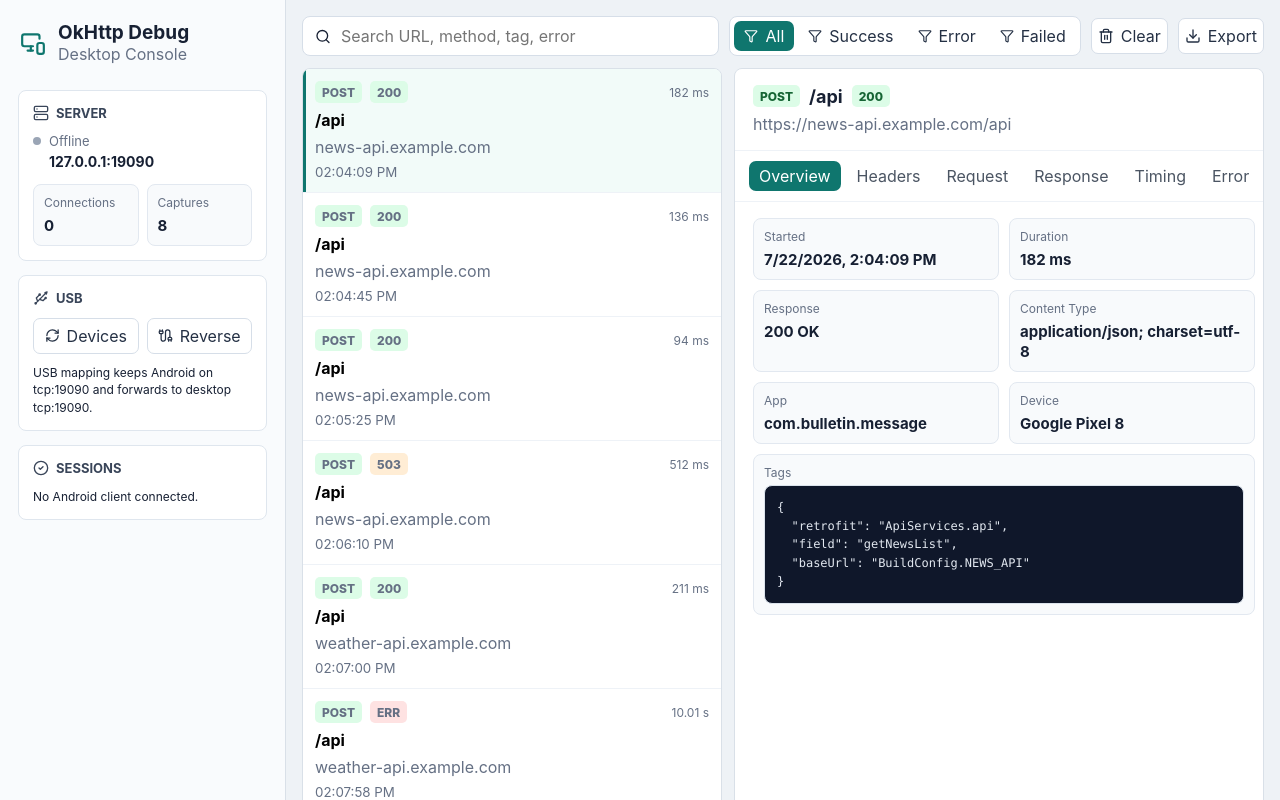
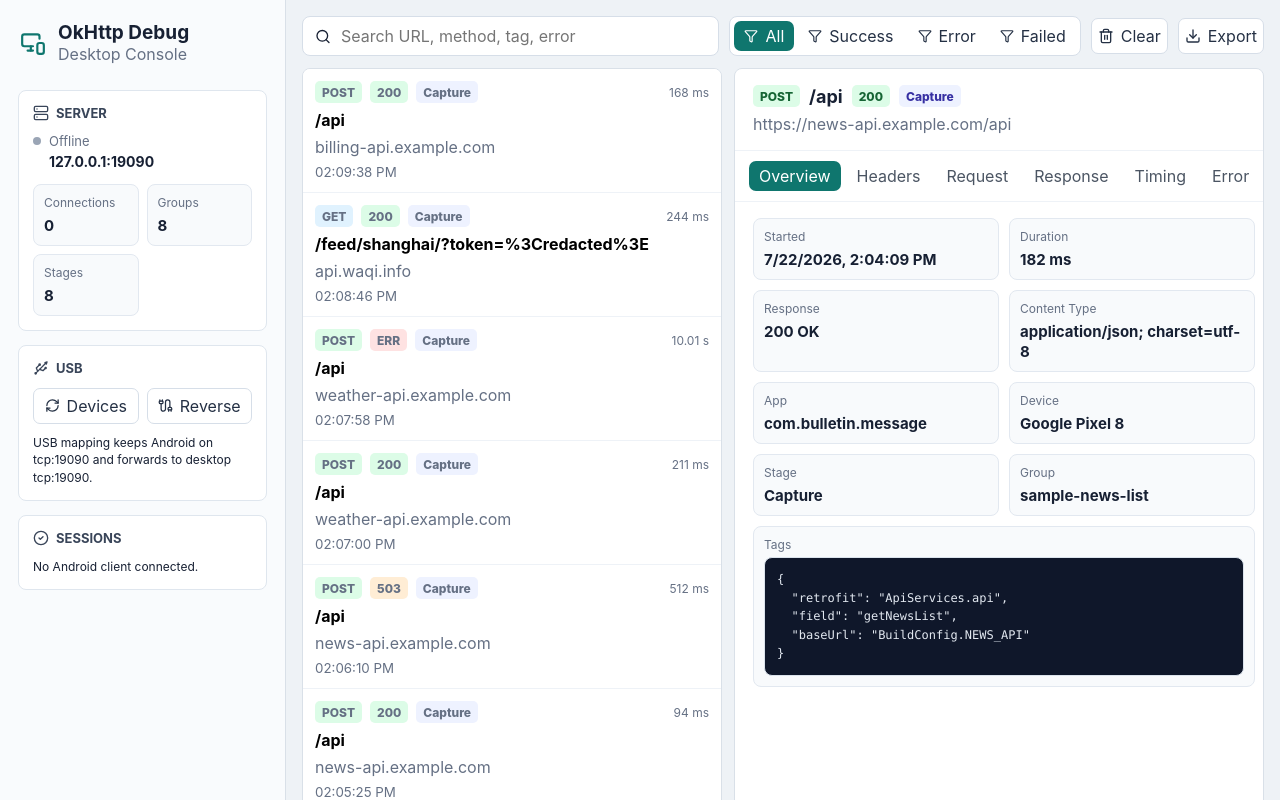
Before and after one commit to yifanfengshun930115-afk/OkHttpDebugDesktop, a React (Vite) app: page / in a window 1280 px wide. Shown: the top 800 px of the page. Built offline with nearby package versions, Linux system fonts and the light colour scheme.

Commit message:
Group dual-stage captures in desktop

```diff
--- a/src/renderer/App.tsx
+++ b/src/renderer/App.tsx
@@ -21,6 +21,12 @@ import './styles.css';
 
 type DetailTab = 'overview' | 'headers' | 'request' | 'response' | 'timing' | 'error';
 type StatusFilter = 'all' | 'success' | 'error' | 'failed';
+
+interface CaptureGroup {
+  id: string;
+  primary: CaptureRecord;
+  records: CaptureRecord[];
+}
 
 const fallbackState: DesktopState = {
   server: {
@@ -144,11 +150,60 @@ function StatusPill({ capture }: { capture: CaptureRecord }) {
   return <span className={`status-pill status-${status}`}>{statusLabel(capture)}</span>;
 }
 
+function captureGroupId(capture: CaptureRecord) {
+  return capture.groupId ?? capture.id;
+}
+
+function captureStageKey(capture: CaptureRecord) {
+  return capture.stage ?? 'single';
+}
+
+function captureStageLabel(capture: CaptureRecord) {
+  const stage = captureStageKey(capture);
+  if (stage === 'plain') {
+    return 'Plain';
+  }
+  if (stage === 'wire') {
+    return 'Wire';
+  }
+  if (stage === 'single') {
+    return 'Capture';
+  }
+  return stage;
+}
+
+function choosePrimary(records: CaptureRecord[]) {
+  return (
+    records.find((capture) => capture.stage === 'plain') ??
+    records.find((capture) => capture.stage === undefined) ??
+    records.find((capture) => capture.stage === 'wire') ??
+    records[0]
+  );
+}
+
+function groupCaptures(captures: CaptureRecord[]): CaptureGroup[] {
+  const groups = new Map<string, CaptureRecord[]>();
+  for (const capture of captures) {
+    const id = captureGroupId(capture);
+    groups.set(id, [...(groups.get(id) ?? []), capture]);
+  }
+
+  return [...groups.entries()]
+    .map(([id, records]) => ({
+      id,
+      records,
+      primary: choosePrimary(records)
+    }))
+    .filter((group): group is CaptureGroup => Boolean(group.primary))
+    .sort((a, b) => b.primary.startedAtEpochMs - a.primary.startedAtEpochMs);
+}
+
 function App() {
   const [state, setState] = useState<DesktopState>(fallbackState);
   const [query, setQuery] = useState('');
   const [statusFilter, setStatusFilter] = useState<StatusFilter>('all');
-  const [selectedId, setSelectedId] = useState<string>(sampleCaptures[0]?.id ?? '');
+  const [selectedGroupId, setSelectedGroupId] = useState<string>(sampleCaptures[0] ? captureGroupId(sampleCaptures[0]) : '');
+  const [selectedStageKey, setSelectedStageKey] = useState('');
   const [activeTab, setActiveTab] = useState<DetailTab>('overview');
   const [adbDevices, setAdbDevices] = useState<AdbDevice[]>([]);
   const [adbMessage, setAdbMessage] = useState('');
@@ -164,27 +219,30 @@ function App() {
     void api.getState().then((nextState) => {
       setState(nextState);
       if (nextState.captures[0]) {
-        setSelectedId(nextState.captures[0].id);
+        setSelectedGroupId(captureGroupId(nextState.captures[0]));
+        setSelectedStageKey('');
       }
     });
 
     return api.onStateChanged((nextState) => {
       setState(nextState);
-      setSelectedId((current) => {
-        if (nextState.captures.some((capture) => capture.id === current)) {
+      setSelectedGroupId((current) => {
+        if (nextState.captures.some((capture) => captureGroupId(capture) === current)) {
           return current;
         }
-        return nextState.captures[0]?.id ?? '';
+        setSelectedStageKey('');
+        return nextState.captures[0] ? captureGroupId(nextState.captures[0]) : '';
       });
     });
   }, [api]);
 
   const captures = state.captures.length > 0 ? state.captures : sampleCaptures;
+  const captureGroups = useMemo(() => groupCaptures(captures), [captures]);
 
   const filteredCaptures = useMemo(() => {
     const normalized = query.trim().toLowerCase();
-    return captures.filter((capture) => {
-      const matchesStatus = statusFilter === 'all' || captureStatus(capture) === statusFilter;
+    return captureGroups.filter((group) => {
+      const matchesStatus = statusFilter === 'all' || captureStatus(group.primary) === statusFilter;
       if (!matchesStatus) {
         return false;
       }
@@ -193,7 +251,11 @@ function App() {
         return true;
       }
 
+      const stageLabels = group.records.map(captureStageLabel).join(' ');
       const haystack = [
+        group.id,
+        stageLabels,
+        ...group.records.flatMap((capture) => [
           capture.id,
           capture.request.method,
           capture.request.url,
@@ -201,6 +263,7 @@ function App() {
           capture.error?.message,
           capture.source?.app?.packageName,
           JSON.stringify(capture.tags ?? {})
+        ])
       ]
         .filter(Boolean)
         .join(' ')
@@ -208,9 +271,12 @@ function App() {
 
       return haystack.includes(normalized);
     });
-  }, [captures, query, statusFilter]);
+  }, [captureGroups, query, statusFilter]);
 
-  const selected = captures.find((capture) => capture.id === selectedId) ?? filteredCaptures[0] ?? captures[0];
+  const selectedGroup = captureGroups.find((group) => group.id === selectedGroupId) ?? filteredCaptures[0] ?? captureGroups[0];
+  const selected =
+    selectedGroup?.records.find((capture) => selectedStageKey && captureStageKey(capture) === selectedStageKey) ??
+    selectedGroup?.primary;
 
   async function refreshDevices() {
     if (!api) {
@@ -306,7 +372,11 @@ function App() {
               <strong>{state.server.connectionCount}</strong>
             </div>
             <div>
-              <span>Captures</span>
+              <span>Groups</span>
+              <strong>{captureGroups.length}</strong>
+            </div>
+            <div>
+              <span>Stages</span>
               <strong>{captures.length}</strong>
             </div>
           </div>
@@ -401,26 +471,35 @@ function App() {
                 <p>No captures match the current filter.</p>
               </div>
             ) : (
-              filteredCaptures.map((capture) => (
+              filteredCaptures.map((group) => {
+                const capture = group.primary;
+                return (
                 <button
-                  key={capture.id}
+                  key={group.id}
                   type="button"
-                  className={`request-row ${selected?.id === capture.id ? 'selected' : ''}`}
+                  className={`request-row ${selectedGroup?.id === group.id ? 'selected' : ''}`}
                   onClick={() => {
-                    setSelectedId(capture.id);
+                    setSelectedGroupId(group.id);
+                    setSelectedStageKey('');
                     setActiveTab('overview');
                   }}
                 >
                   <div className="row-top">
                     <span className={methodClass(capture.request.method)}>{capture.request.method}</span>
                     <StatusPill capture={capture} />
+                    {group.records.map((record) => (
+                      <span key={record.id} className={`stage-pill stage-${captureStageKey(record)}`}>
+                        {captureStageLabel(record)}
+                      </span>
+                    ))}
                     <span className="duration">{formatDuration(capture.durationMs)}</span>
                   </div>
                   <strong>{getPath(capture.request.url)}</strong>
                   <span>{getHost(capture.request.url)}</span>
                   <small>{formatTime(capture.startedAtEpochMs)}</small>
                 </button>
-              ))
+                );
+              })
             )}
           </section>
 
@@ -433,11 +512,27 @@ function App() {
                       <span className={methodClass(selected.request.method)}>{selected.request.method}</span>
                       <h2>{getPath(selected.request.url)}</h2>
                       <StatusPill capture={selected} />
+                      <span className={`stage-pill stage-${captureStageKey(selected)}`}>{captureStageLabel(selected)}</span>
                     </div>
                     <p>{selected.request.url}</p>
                   </div>
                   {selected.error ? <AlertTriangle className="warning-icon" size={22} /> : null}
                 </div>
+
+                {selectedGroup && selectedGroup.records.length > 1 ? (
+                  <div className="stage-switch" aria-label="Capture stage">
+                    {selectedGroup.records.map((record) => (
+                      <button
+                        key={record.id}
+                        type="button"
+                        className={selected.id === record.id ? 'active' : ''}
+                        onClick={() => setSelectedStageKey(captureStageKey(record))}
+                      >
+                        {captureStageLabel(record)}
+                      </button>
+                    ))}
+                  </div>
+                ) : null}
 
                 <nav className="tabs">
                   {(['overview', 'headers', 'request', 'response', 'timing', 'error'] as DetailTab[]).map((tab) => (
@@ -456,6 +551,8 @@ function App() {
                       <div><span>Content Type</span><strong>{selected.response?.contentType ?? selected.request.contentType ?? '-'}</strong></div>
                       <div><span>App</span><strong>{selected.source?.app?.packageName ?? '-'}</strong></div>
                       <div><span>Device</span><strong>{selected.source?.device ? `${selected.source.device.manufacturer ?? ''} ${selected.source.device.model ?? ''}` : '-'}</strong></div>
+                      <div><span>Stage</span><strong>{captureStageLabel(selected)}</strong></div>
+                      <div><span>Group</span><strong>{selected.groupId ?? selected.id}</strong></div>
                       <div className="wide"><span>Tags</span><JsonBlock value={selected.tags ?? {}} /></div>
                     </div>
                   ) : null}
--- a/src/renderer/styles.css
+++ b/src/renderer/styles.css
@@ -342,7 +342,8 @@ button {
 }
 
 .method,
-.status-pill {
+.status-pill,
+.stage-pill {
   display: inline-flex;
   align-items: center;
   height: 22px;
@@ -393,9 +394,20 @@ button {
   color: #374151;
 }
 
+.stage-pill {
+  background: #eef2ff;
+  color: #3730a3;
+  text-transform: capitalize;
+}
+
+.stage-wire {
+  background: #fef3c7;
+  color: #92400e;
+}
+
 .details {
   display: grid;
-  grid-template-rows: auto auto minmax(0, 1fr);
+  grid-template-rows: auto auto auto minmax(0, 1fr);
 }
 
 .details-header {
@@ -425,6 +437,28 @@ button {
 .warning-icon {
   flex: 0 0 auto;
   color: #b42318;
+}
+
+.stage-switch {
+  display: flex;
+  gap: 6px;
+  padding: 10px 14px 0;
+}
+
+.stage-switch button {
+  min-height: 28px;
+  padding: 0 10px;
+  border: 1px solid #d6dee8;
+  border-radius: 999px;
+  background: #ffffff;
+  color: #334155;
+  font-weight: 700;
+}
+
+.stage-switch button.active {
+  border-color: #0f766e;
+  background: #ccfbf1;
+  color: #0f766e;
 }
 
 .tabs {
--- a/src/shared/protocol.ts
+++ b/src/shared/protocol.ts
@@ -7,6 +7,7 @@ export type ProtocolMessageType = 'hello' | 'capture' | 'ping' | 'pong';
 
 export type HeaderValue = string | string[];
 export type HeadersRecord = Record<string, HeaderValue>;
+export type CaptureStage = 'plain' | 'wire' | string;
 
 export interface AndroidAppInfo {
   packageName: string;
@@ -64,6 +65,8 @@ export interface CaptureMessage {
   id: string;
   sessionId: string;
   startedAtEpochMs: number;
+  groupId?: string;
+  stage?: CaptureStage;
   durationMs?: number;
   request: HttpPayload;
   response?: HttpResponsePayload;
```
Also changed, not shown: src/main/messageValidation.ts (+8 -0 lines). Lines whose indentation alone changed are shown as unchanged.
